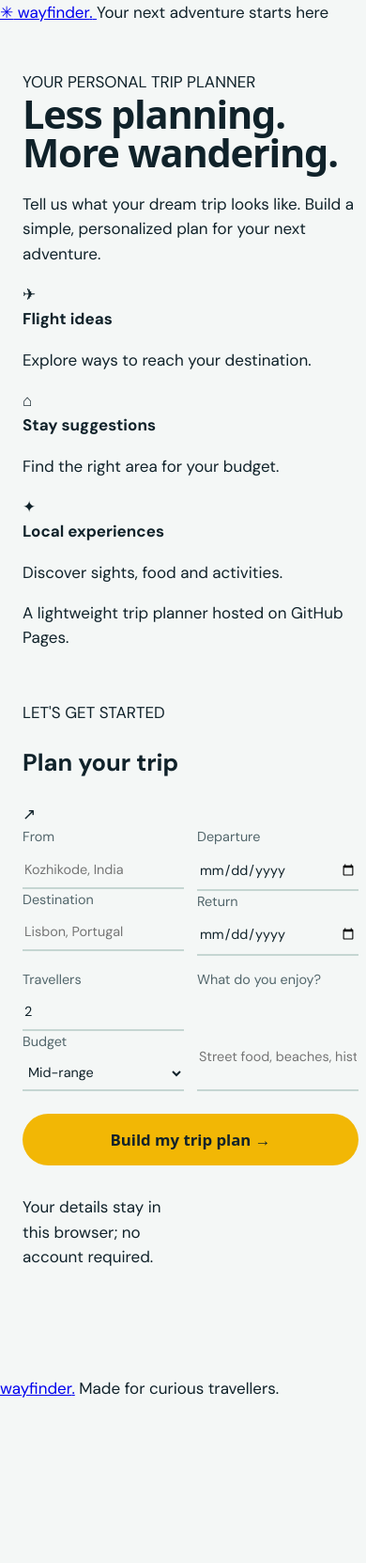
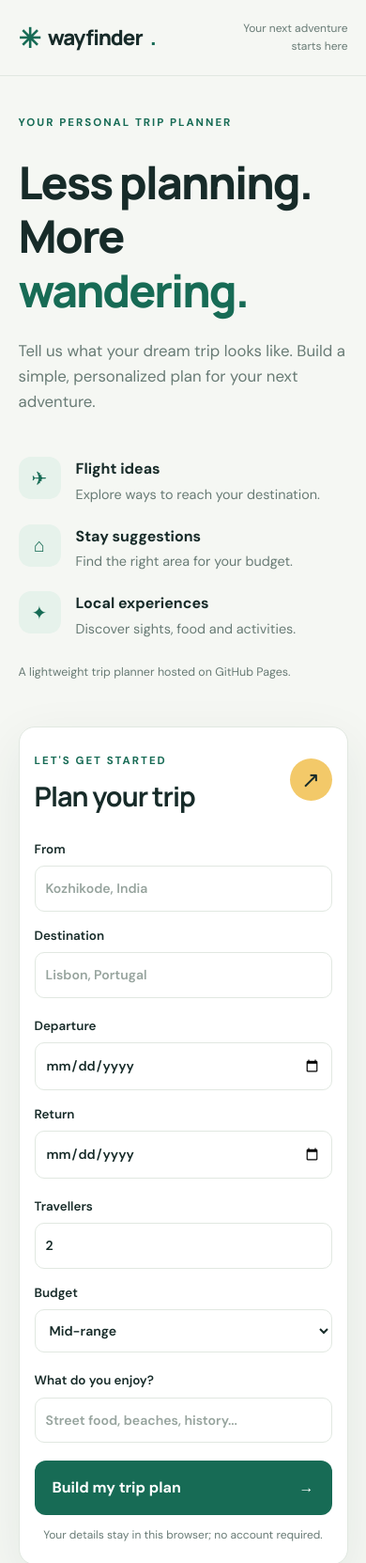
Before and after one commit to ParvanaMohan/TripPlanner, a plain HTML site: page index.html in a window 390 px wide. Shown: the top 1663 px of the page at 94% size. Before the commit the page ends 1490 px from the top, so only its background shows below. Drawn offline with Linux system fonts and the light colour scheme.

Commit message:
Refactor CSS variables and layout styles
Updated CSS variables and styles for improved design consistency and responsiveness.

```diff
--- a/style.css
+++ b/style.css
@@ -1,134 +1,533 @@
+
 :root {
-  --paper: #F4F7F6;
-  --ink: #10222A;
-  --lagoon: #0E4D52;
-  --mist: #DCE9E6;
-  --citrus: #F2B705;
-  --line: #C5D6D2;
-  --muted: #52666B;
-  --head: "Bricolage Grotesque", system-ui, sans-serif;
-  --body: "DM Sans", system-ui, sans-serif;
+  --paper: #f5f7f3;
+  --card: #ffffff;
+  --ink: #172b29;
+  --green: #176b55;
+  --green-light: #e6f2eb;
+  --yellow: #f3c969;
+  --muted: #687b75;
+  --line: #e1e8e1;
+  --shadow: 0 18px 55px rgba(29, 61, 47, 0.08);
 }
 
-@media (prefers-color-scheme: dark) {
-  :root {
-    --paper: #0B1A1E;
-    --ink: #E8F1EF;
-    --lagoon: #7CCBC3;
-    --mist: #12292E;
-    --line: #25424A;
-    --muted: #93ABB0;
-  }
+* {
+  box-sizing: border-box;
 }
 
-* { box-sizing: border-box; }
+html {
+  scroll-behavior: smooth;
+}
 
 body {
   margin: 0;
   background: var(--paper);
   color: var(--ink);
-  font: 400 17px/1.55 var(--body);
+  font-family: "DM Sans", sans-serif;
+  line-height: 1.6;
 }
 
-main {
-  max-width: 1120px;
-  margin: 0 auto;
-  padding: 48px 24px 96px;
-  display: grid;
-  grid-template-columns: minmax(0, 5fr) minmax(0, 6fr);
-  gap: 56px;
+button,
+input,
+select {
+  font: inherit;
 }
 
-@media (max-width: 860px) {
-  main { grid-template-columns: 1fr; gap: 36px; }
+button,
+a {
+  -webkit-tap-highlight-color: transparent;
+}
+
+a {
+  color: inherit;
+  text-decoration: none;
+}
+
+.topbar,
+footer {
+  display: flex;
+  align-items: center;
+  justify-content: space-between;
+  gap: 20px;
+  padding: 22px 7%;
+}
+
+.topbar {
+  border-bottom: 1px solid var(--line);
+}
+
+.brand {
+  display: inline-flex;
+  align-items: center;
+  gap: 8px;
+  font-family: "Manrope", sans-serif;
+  font-size: 1.4rem;
+  font-weight: 800;
+  letter-spacing: -1px;
+}
+
+.brand-icon {
+  color: var(--green);
+  font-size: 1.8rem;
+}
+
+.brand-dot {
+  color: var(--green);
+}
+
+.header-note,
+footer > span {
+  color: var(--muted);
+  font-size: 0.88rem;
+}
+
+.layout {
+  display: grid;
+  grid-template-columns: 0.9fr 1.1fr;
+  align-items: start;
+  gap: 65px;
+  max-width: 1250px;
+  margin: 0 auto;
+  padding: 75px 6% 90px;
+}
+
+.intro {
+  padding-top: 24px;
+}
+
+.eyebrow {
+  color: var(--green);
+  font-size: 0.72rem;
+  font-weight: 700;
+  letter-spacing: 2px;
+}
+
+h1,
+h2,
+h3,
+p {
+  margin-top: 0;
+}
+
+h1,
+h2,
+h3 {
+  font-family: "Manrope", sans-serif;
+  line-height: 1.2;
 }
 
 h1 {
-  font: 700 clamp(2.6rem, 6vw, 4.4rem)/1 var(--head);
-  letter-spacing: -0.03em;
-  margin: 0 0 20px;
+  margin: 23px 0;
+  font-size: clamp(2.8rem, 5vw, 4.6rem);
+  font-weight: 800;
+  letter-spacing: -3px;
 }
 
-.lede { color: var(--muted); max-width: 30em; margin: 0 0 32px; }
-
-form { display: grid; grid-template-columns: 1fr 1fr; gap: 14px; }
-
-label { display: grid; gap: 4px; font-size: 0.9rem; color: var(--muted); }
-
-.wide { grid-column: 1 / -1; }
-
-input, select {
-  font: inherit;
-  color: var(--ink);
-  background: transparent;
-  border: 0;
-  border-bottom: 2px solid var(--line);
-  padding: 8px 2px;
-  border-radius: 0;
+h1 span {
+  color: var(--green);
 }
 
-input:focus, select:focus { outline: 0; border-color: var(--lagoon); }
+.intro-text {
+  max-width: 420px;
+  color: var(--muted);
+  font-size: 1.05rem;
+}
 
-button {
-  grid-column: 1 / -1;
-  margin-top: 10px;
-  font: 700 1.05rem var(--head);
-  background: var(--citrus);
-  color: #10222A;
-  border: 0;
-  border-radius: 999px;
-  padding: 16px 28px;
+.feature-list {
+  display: grid;
+  gap: 25px;
+  margin-top: 45px;
+}
+
+.feature {
+  display: flex;
+  align-items: flex-start;
+  gap: 16px;
+}
+
+.feature-icon,
+.result-icon {
+  display: grid;
+  flex-shrink: 0;
+  width: 45px;
+  height: 45px;
+  place-items: center;
+  border-radius: 13px;
+  background: var(--green-light);
+  color: var(--green);
+  font-size: 1.25rem;
+}
+
+.feature strong {
+  display: block;
+  margin-bottom: 3px;
+}
+
+.feature p {
+  margin-bottom: 0;
+  color: var(--muted);
+  font-size: 0.9rem;
+}
+
+.fine-print {
+  margin-top: 55px;
+  color: var(--muted);
+  font-size: 0.78rem;
+}
+
+.planner-card {
+  min-width: 0;
+  padding: 32px;
+  border: 1px solid var(--line);
+  border-radius: 24px;
+  background: var(--card);
+  box-shadow: var(--shadow);
+}
+
+.card-heading,
+.results-heading {
+  display: flex;
+  align-items: center;
+  justify-content: space-between;
+  gap: 16px;
+}
+
+.card-heading {
+  margin-bottom: 28px;
+}
+
+.card-heading h2 {
+  margin: 9px 0 0;
+  font-size: 1.8rem;
+  letter-spacing: -1px;
+}
+
+.heading-icon {
+  display: grid;
+  width: 45px;
+  height: 45px;
+  place-items: center;
+  border-radius: 50%;
+  background: var(--yellow);
+  font-size: 1.5rem;
+}
+
+#trip-form {
+  display: grid;
+  gap: 19px;
+}
+
+.field-row {
+  display: grid;
+  grid-template-columns: 1fr 1fr;
+  gap: 17px;
+}
+
+label {
+  display: grid;
+  gap: 7px;
+  color: var(--ink);
+  font-size: 0.84rem;
+  font-weight: 600;
+}
+
+input,
+select {
+  width: 100%;
+  min-width: 0;
+  padding: 12px 11px;
+  border: 1px solid var(--line);
+  border-radius: 10px;
+  outline: none;
+  background: var(--card);
+  color: var(--ink);
+  font-size: 0.88rem;
+}
+
+input::placeholder {
+  color: #97a49e;
+}
+
+input:focus,
+select:focus {
+  border-color: var(--green);
+  box-shadow: 0 0 0 3px rgba(23, 107, 85, 0.1);
+}
+
+#plan-button,
+.secondary-button {
+  display: flex;
+  align-items: center;
+  justify-content: space-between;
+  gap: 12px;
+  width: 100%;
+  padding: 16px 19px;
+  border: none;
+  border-radius: 12px;
+  background: var(--green);
+  color: white;
+  font-weight: 700;
+  cursor: pointer;
+  transition: background 0.2s, transform 0.2s;
+}
+
+#plan-button:hover,
+.secondary-button:hover {
+  background: #105440;
+  transform: translateY(-1px);
+}
+
+#plan-button:focus-visible,
+.secondary-button:focus-visible,
+.reset-button:focus-visible {
+  outline: 3px solid var(--yellow);
+  outline-offset: 3px;
+}
+
+#plan-button:disabled {
+  opacity: 0.65;
+  cursor: wait;
+}
+
+.form-note {
+  margin: -7px 0 0;
+  color: var(--muted);
+  font-size: 0.75rem;
+  text-align: center;
+}
+
+.results {
+  margin-top: 34px;
+  padding-top: 28px;
+  border-top: 1px solid var(--line);
+}
+
+.results h2 {
+  margin: 22px 0 8px;
+  font-size: 1.7rem;
+  overflow-wrap: anywhere;
+}
+
+.reset-button {
+  padding: 7px 12px;
+  border: 1px solid var(--line);
+  border-radius: 8px;
+  background: var(--card);
+  color: var(--green);
   cursor: pointer;
 }
 
-button:focus-visible { outline: 3px solid var(--lagoon); outline-offset: 3px; }
-button:disabled { opacity: 0.6; cursor: wait; }
-
-.crew { border-left: 2px solid var(--line); padding-left: 28px; }
-.crew h2 { font: 700 1.3rem var(--head); margin: 0 0 20px; }
-.empty { color: var(--muted); }
-
-.lane { position: relative; padding: 0 0 22px; }
-
-.lane::before {
-  content: "";
-  position: absolute;
-  left: -37px;
-  top: 6px;
-  width: 16px;
-  height: 16px;
-  border-radius: 50%;
-  background: var(--paper);
-  border: 3px solid var(--line);
+.trip-summary {
+  color: var(--muted);
+  font-size: 0.9rem;
 }
 
-.lane.working::before {
-  border-color: var(--citrus);
-  background: var(--citrus);
-  animation: pulse 1.2s infinite;
-}
-.lane.done::before { border-color: var(--lagoon); background: var(--lagoon); }
-.lane.error::before { border-color: #C0392B; background: #C0392B; }
-
-@keyframes pulse { 50% { box-shadow: 0 0 0 8px rgba(242, 183, 5, 0.25); } }
-
-@media (prefers-reduced-motion: reduce) {
-  .lane.working::before { animation: none; }
+.stat-grid {
+  display: grid;
+  grid-template-columns: repeat(3, minmax(0, 1fr));
+  gap: 10px;
+  margin: 22px 0;
 }
 
-.lane h3 { font: 700 1.05rem var(--head); margin: 0; }
-.lane small { color: var(--muted); }
-.lane details { margin-top: 6px; }
-.lane summary { cursor: pointer; color: var(--lagoon); }
+.stat {
+  min-width: 0;
+  padding: 13px 11px;
+  border-radius: 12px;
+  background: var(--green-light);
+}
 
-.out { font-size: 0.95rem; }
-.out h2, .out h3 { font: 700 1.1rem var(--head); margin: 18px 0 4px; }
-.out ul { padding-left: 20px; margin: 6px 0; }
+.stat span,
+.stat strong {
+  display: block;
+}
 
-.final {
-  background: var(--mist);
-  padding: 24px 26px;
+.stat span {
+  color: var(--muted);
+  font-size: 0.72rem;
+}
+
+.stat strong {
+  margin-top: 5px;
+  overflow-wrap: anywhere;
+  font-size: 0.88rem;
+}
+
+.results-grid {
+  display: grid;
+  grid-template-columns: 1fr 1fr;
+  gap: 12px;
+}
+
+.result-section {
+  min-width: 0;
+  padding: 17px;
+  border: 1px solid var(--line);
   border-radius: 14px;
-  margin-top: 8px;
 }
-.final .out { font-size: 1rem; }
+
+.result-section:last-child {
+  grid-column: 1 / -1;
+}
+
+.result-icon {
+  width: 36px;
+  height: 36px;
+  margin-bottom: 12px;
+  font-size: 1rem;
+}
+
+.result-section h3,
+.itinerary-section h3 {
+  margin-bottom: 10px;
+  font-size: 1rem;
+}
+
+.result-section p,
+.result-section li {
+  color: var(--muted);
+  font-size: 0.84rem;
+}
+
+.result-section ul {
+  padding-left: 18px;
+}
+
+.itinerary-section {
+  margin-top: 25px;
+  padding-top: 25px;
+  border-top: 1px solid var(--line);
+}
+
+.itinerary-section h3 {
+  margin-top: 10px;
+  font-size: 1.35rem;
+}
+
+.day-card {
+  margin-top: 12px;
+  padding: 15px;
+  border: 1px solid var(--line);
+  border-radius: 12px;
+}
+
+.day-card h4 {
+  margin: 0 0 7px;
+  color: var(--green);
+  font-family: "Manrope", sans-serif;
+}
+
+.day-card p {
+  margin: 0;
+  color: var(--muted);
+  font-size: 0.86rem;
+}
+
+.secondary-button {
+  justify-content: center;
+  margin-top: 24px;
+}
+
+.disclaimer {
+  margin: 14px 0 0;
+  color: var(--muted);
+  font-size: 0.73rem;
+}
+
+footer {
+  border-top: 1px solid var(--line);
+}
+
+.footer-brand {
+  font-size: 1.1rem;
+}
+
+[hidden] {
+  display: none !important;
+}
+
+@media (max-width: 900px) {
+  .layout {
+    grid-template-columns: 1fr;
+    gap: 35px;
+    max-width: 700px;
+    padding-top: 45px;
+  }
+
+  .intro {
+    padding-top: 0;
+  }
+
+  .feature-list {
+    grid-template-columns: 1fr 1fr;
+    gap: 20px;
+  }
+
+  .fine-print {
+    margin-top: 25px;
+  }
+}
+
+@media (max-width: 520px) {
+  .topbar,
+  footer {
+    padding: 17px 5%;
+  }
+
+  .header-note {
+    max-width: 125px;
+    text-align: right;
+    font-size: 0.75rem;
+  }
+
+  .layout {
+    padding: 35px 5% 55px;
+  }
+
+  h1 {
+    font-size: 3rem;
+    letter-spacing: -2px;
+  }
+
+  .feature-list {
+    grid-template-columns: 1fr;
+  }
+
+  .planner-card {
+    padding: 21px 16px;
+    border-radius: 17px;
+  }
+
+  .field-row {
+    grid-template-columns: 1fr;
+    gap: 15px;
+  }
+
+  .results-grid {
+    grid-template-columns: 1fr;
+  }
+
+  .result-section:last-child {
+    grid-column: auto;
+  }
+
+  .stat-grid {
+    gap: 7px;
+  }
+
+  .stat {
+    padding: 10px 7px;
+  }
+
+  .stat span {
+    font-size: 0.67rem;
+  }
+
+  .stat strong {
+    font-size: 0.77rem;
+  }
+
+  footer > span {
+    font-size: 0.75rem;
+    text-align: right;
+  }
+}
```
